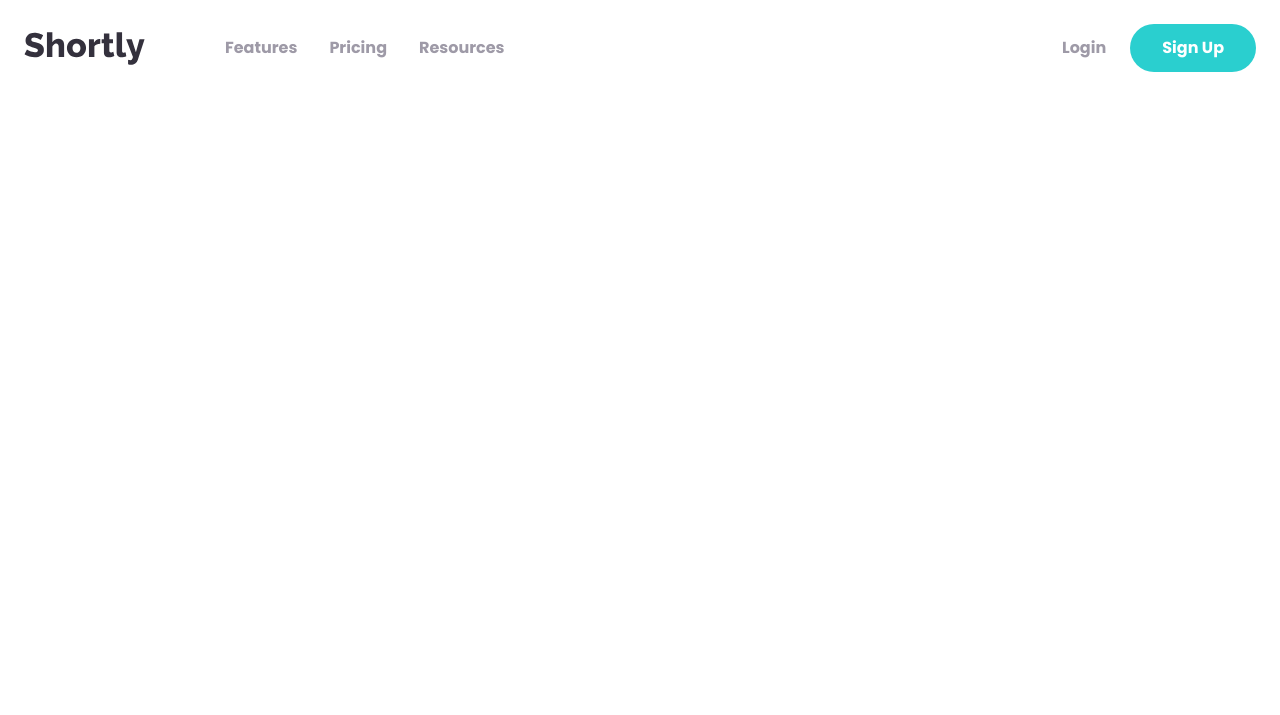
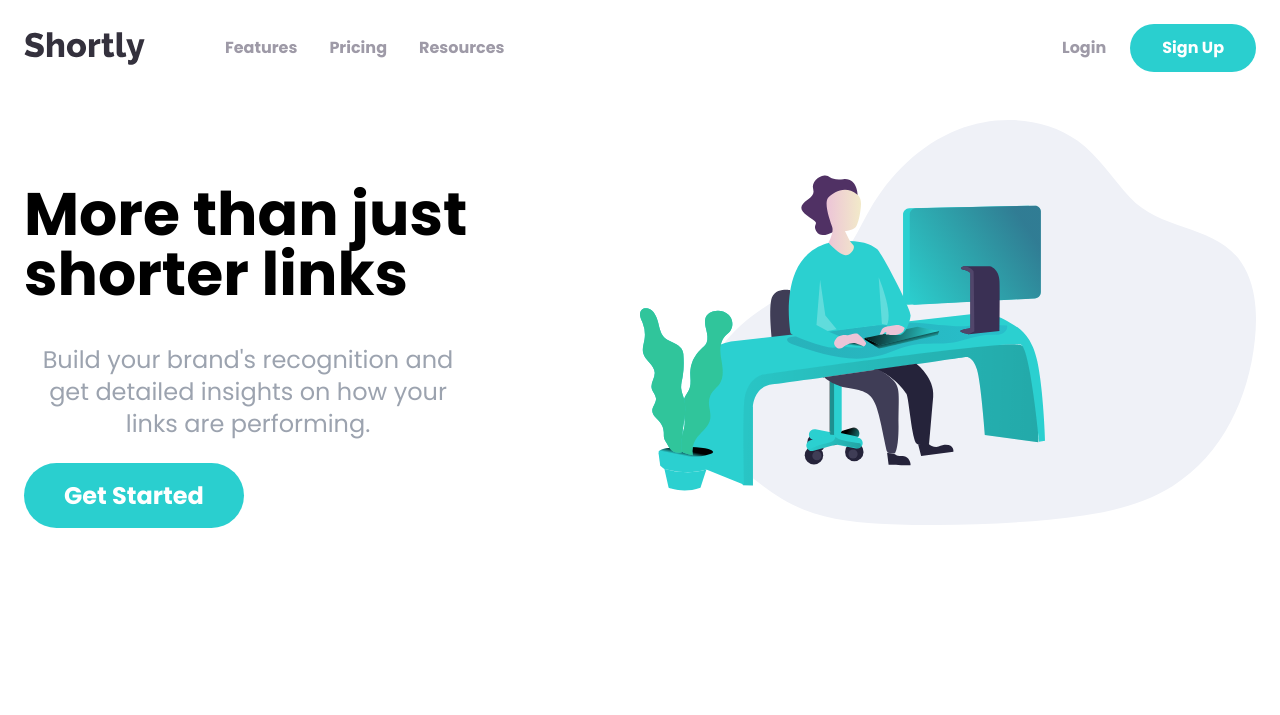
Before and after one commit to emre1n/tailwindprojects, a website: page website-projects/shortly/index.html in a window 1280 px wide. Drawn offline with Linux system fonts and the light colour scheme.

Commit message:
add hero section

```diff
--- a/website-projects/shortly/index.html
+++ b/website-projects/shortly/index.html
@@ -55,5 +55,35 @@
 
       <!-- @todo Mobile Menu -->
     </nav>
+
+    <!-- Hero Section -->
+    <section id="hero">
+      <div class="container flex flex-col-reverse mx-auto p-6 lg:flex-row">
+        <div class="flex flex-col space-y-10 mb-44 lg:mt-16 lg:w-1/2">
+          <h1
+            class="text-5xl font-bold text-center lg:text-6xl lg:max-w-md lg:text-left"
+          >
+            More than just shorter links
+          </h1>
+          <p
+            class="text-2xl text-center text-gray-400 lg:max-w-md ld:text-left"
+          >
+            Build your brand's recognition and get detailed insights on how your
+            links are performing.
+          </p>
+          <div class="mx-auto lg:mx-0">
+            <a
+              href="#"
+              class="py-5 px-10 text-2xl font-bold text-white bg-cyan rounded-full lg:py-4 hover:opacity-70"
+              >Get Started</a
+            >
+          </div>
+        </div>
+
+        <div class="mb-24 mx-auto md:w-180 lg:mb-0 lg:w-1/2">
+          <img src="images/illustration-working.svg" alt="hero working" />
+        </div>
+      </div>
+    </section>
   </body>
 </html>
```
Also changed, not shown: website-projects/shortly/css/style.css.
